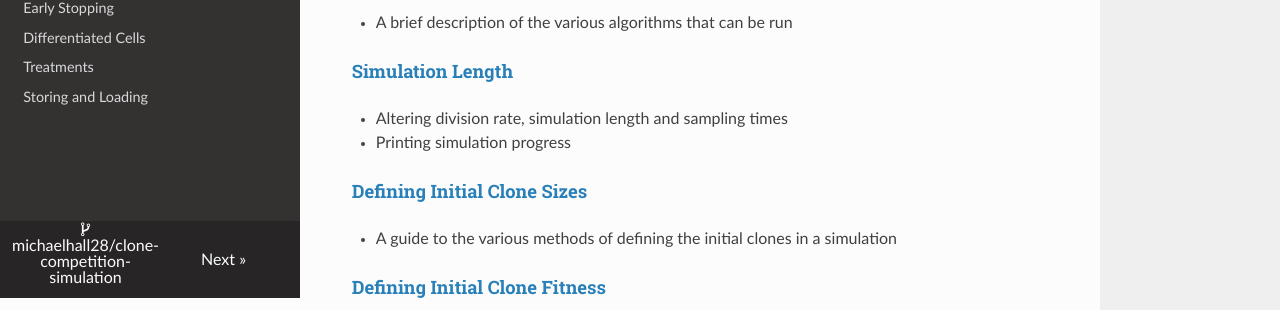
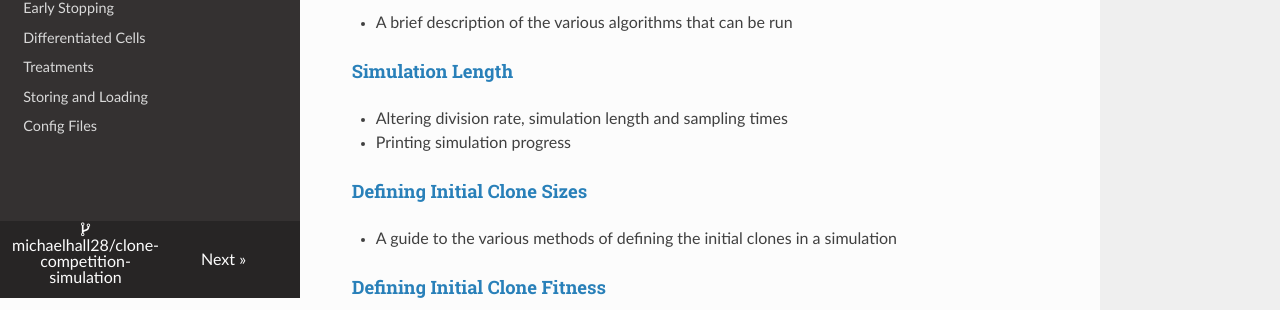
Before and after one commit to michaelhall28/clone-competition-simulation, an MkDocs documentation site: the page built from docs/index.md, in a window 1280 px wide. Shown: the part 602-912 px from the top of the page. Built offline with MkDocs 1.6.1, drawn with Linux system fonts in a browser that asks for light colours; nearby versions of some CDN libraries.

Commit message:
Fixing links

```diff
--- a/docs/index.md
+++ b/docs/index.md
@@ -80,5 +80,5 @@
 #### [Storing And Loading Simulations](StoringAndLoadingSimulations.md)
 - How to save and load simulation objects using pickle
 
-#### [Config Files](RunConfigfile.md)
+#### [Config Files](RunConfigFile.md)
 - Using a yml file to define simulation parameters
--- a/mkdocs.yml
+++ b/mkdocs.yml
@@ -28,3 +28,4 @@
     - Differentiated Cells: DifferentiatedCells.md
     - Treatments: Treatments.md
     - Storing and Loading: StoringAndLoadingSimulations.md
+    - Config Files: RunConfigFile.md
```
